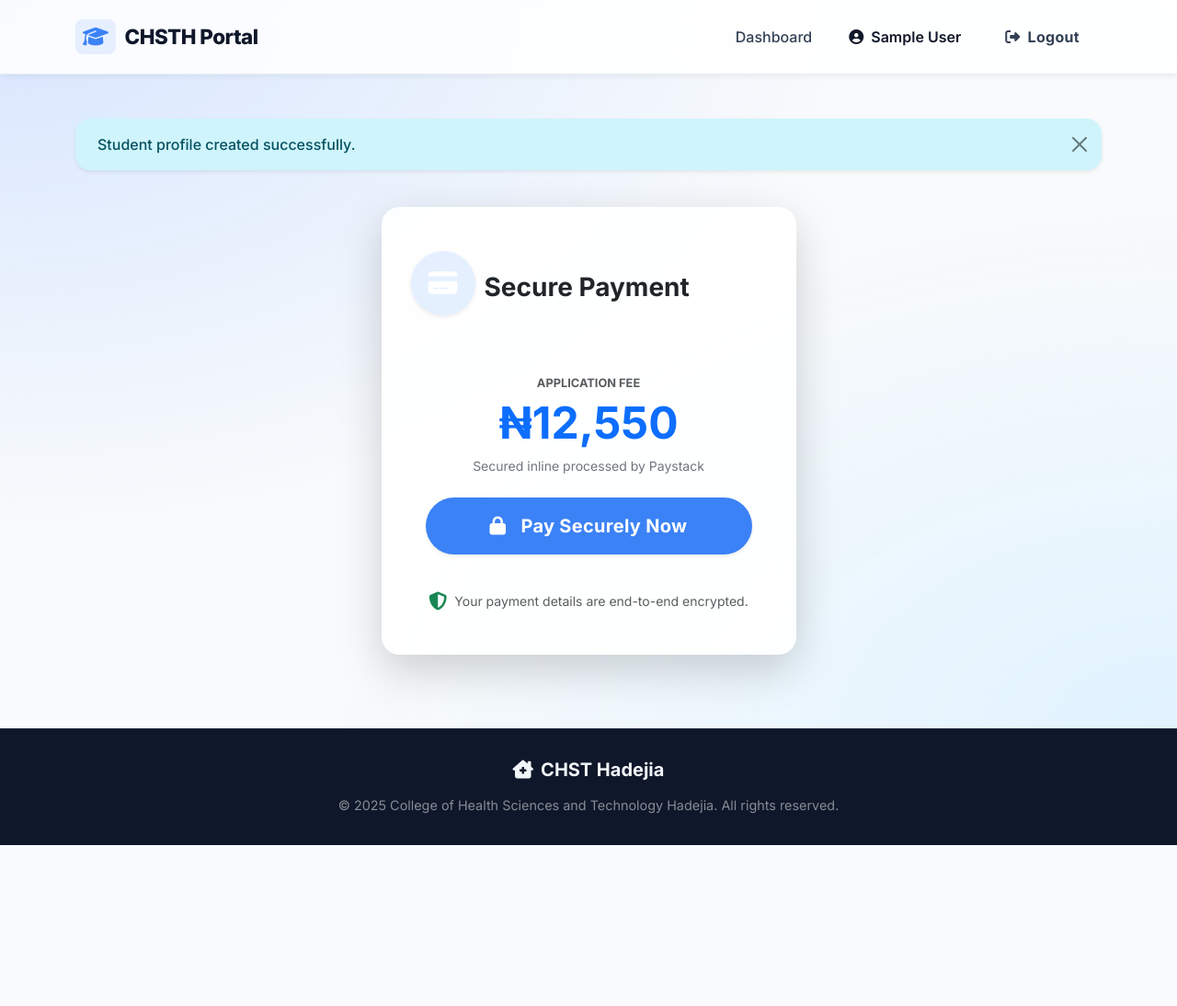
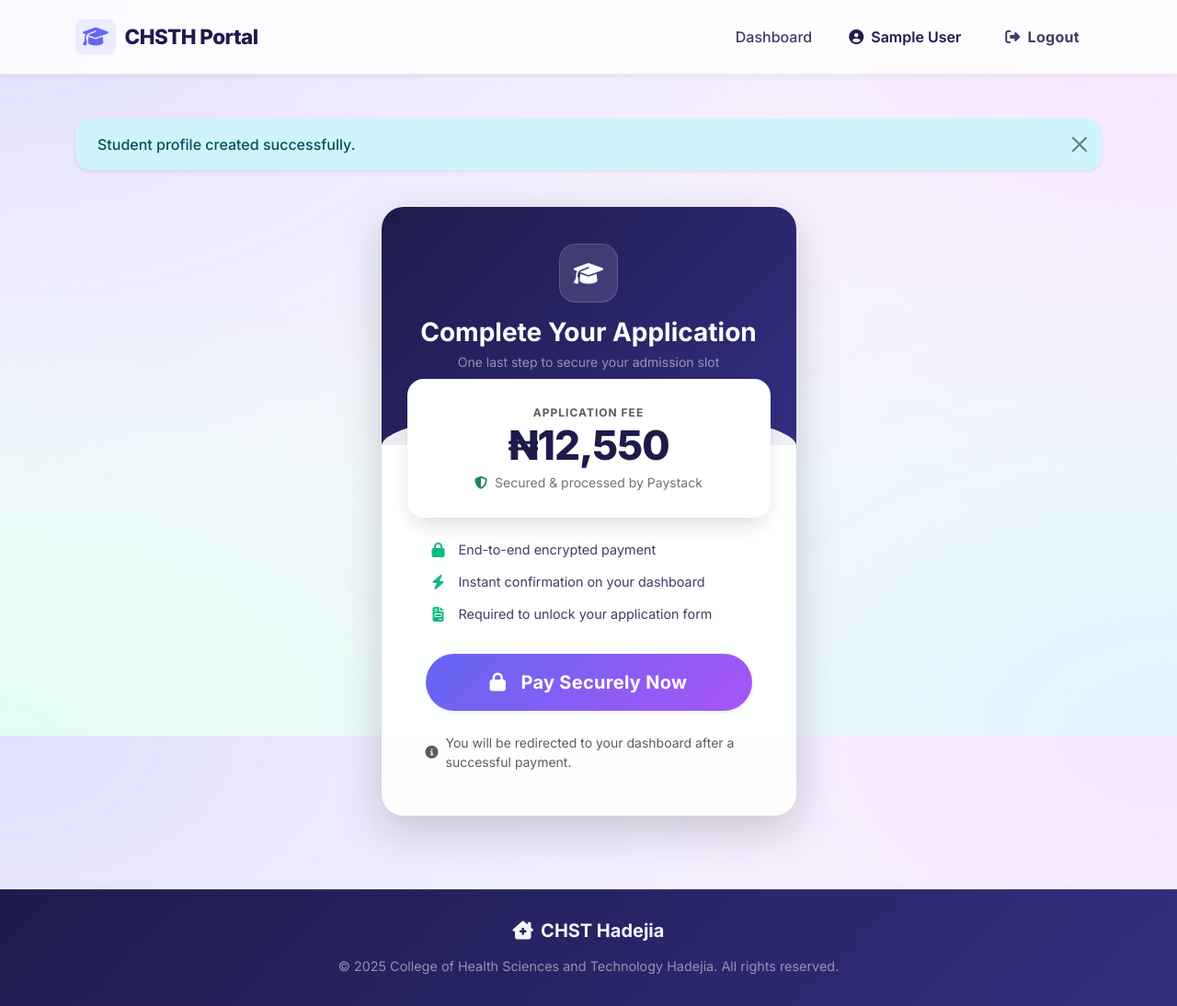
Before and after one commit to Yusuf-Babagana/chst-portal, a Django app: page /payment/ in a window 1280 px wide. Shown: the whole page at 92% size. Before the commit the page ends 919 px from the top, so only its background shows below. Run offline with Django 4.2, Linux system fonts and the light colour scheme; the visitor is signed in with stand-in values (Sample User, id 1); data comes from the database, SQL or seed files in the repository; data that the repository does not hold is empty; some libraries are stand-ins or nearby versions.

Commit message:
Redesign payment page and site theme; make application fee admin-editable
- Add SiteConfiguration singleton model so staff can change the
  application fee from Django admin instead of editing settings.py.
- Wire payment view to read the fee from SiteConfiguration.
- Redesign payment.html to match the app's glassmorphism style,
  with a dynamic fee display and a loading state on the pay button.
- Refresh the site-wide color palette in base.html (indigo/purple
  gradient accents) and sync Bootstrap's own utility-class colors
  so text-primary/bg-primary/btn-outline-primary match everywhere.

Co-Authored-By: Claude Sonnet 5 <noreply@anthropic.com>

```diff
--- a/chsth_admission/settings.py
+++ b/chsth_admission/settings.py
@@ -25,6 +25,7 @@ INSTALLED_APPS = [
     'django.contrib.sessions',
     'django.contrib.messages',
     'django.contrib.staticfiles',
+    'django.contrib.humanize',
     'crispy_forms',
     'crispy_bootstrap5',
     'portal',
--- a/portal/views.py
+++ b/portal/views.py
@@ -5,7 +5,10 @@ from django.contrib import messages
 from django.http import JsonResponse, HttpResponse
 from django.views.decorators.csrf import csrf_exempt
 from django.conf import settings
-from .models import Student, Application, Payment, ReferralCode, SchoolAttended, SSCEResult, UploadedDocument
+from .models import (
+    SiteConfiguration, Student, Application, Payment, ReferralCode,
+    SchoolAttended, SSCEResult, UploadedDocument
+)
 from .forms import (
     SignupForm, LoginForm, ReferralCodeForm, SectionAForm,
     SchoolAttendedFormSet, SSCEResultFormSet, SectionDForm,
@@ -126,18 +129,20 @@ def payment(request):
         return redirect('dashboard')
 
     reference = f"CHSTH-{request.user.id}-{timezone.now().timestamp()}"
+    application_fee = SiteConfiguration.get_solo().application_fee
 
     Payment.objects.create(
         student=student,
         reference=reference,
-        amount=settings.APPLICATION_FEE,
+        amount=application_fee,
         status='pending'
     )
 
     context = {
         'paystack_public_key': settings.PAYSTACK_PUBLIC_KEY,
         'email': request.user.email,
-        'amount': settings.APPLICATION_FEE * 100,
+        'amount': int(application_fee * 100),
+        'display_amount': application_fee,
         'reference': reference,
     }
 
--- a/templates/base.html
+++ b/templates/base.html
@@ -18,15 +18,31 @@
 
     <style>
         :root {
-            --primary-color: #0f172a;     /* Slate 900 */
-            --primary-light: #1e293b;     /* Slate 800 */
-            --accent-color: #3b82f6;      /* Blue 500 */
-            --accent-hover: #2563eb;      /* Blue 600 */
+            --primary-color: #1e1b4b;     /* Indigo 950 */
+            --primary-light: #312e81;     /* Indigo 900 */
+            --accent-color: #6366f1;      /* Indigo 500 */
+            --accent-hover: #4f46e5;      /* Indigo 600 */
+            --accent-rgb: 99, 102, 241;
+            --accent-secondary: #a855f7;  /* Purple 500, used in gradients */
+            --highlight-color: #f59e0b;   /* Amber 500 */
             --success-color: #10b981;     /* Emerald 500 */
-            --bg-color: #f8fafc;          /* Slate 50 */
-            --card-bg: rgba(255, 255, 255, 0.9);
-            --text-main: #334155;         /* Slate 700 */
-            --text-heading: #0f172a;      /* Slate 900 */
+            --success-rgb: 16, 185, 129;
+            --bg-color: #f7f7fd;          /* Soft Indigo 50 */
+            --card-bg: rgba(255, 255, 255, 0.92);
+            --text-main: #3f3d63;         /* Indigo-tinted Slate 700 */
+            --text-heading: #1e1b4b;      /* Indigo 950 */
+
+            /* Keep Bootstrap's own utility classes (text-primary, bg-primary,
+               btn-outline-primary, links, form checks, etc.) in sync with the
+               custom palette above, without editing every template. */
+            --bs-primary: var(--accent-color);
+            --bs-primary-rgb: var(--accent-rgb);
+            --bs-link-color: var(--accent-color);
+            --bs-link-color-rgb: var(--accent-rgb);
+            --bs-link-hover-color: var(--accent-hover);
+            --bs-primary-text-emphasis: var(--accent-hover);
+            --bs-primary-bg-subtle: #eef0fd;
+            --bs-primary-border-subtle: #c7cbf7;
         }
 
         body {
@@ -38,8 +54,10 @@
             flex-direction: column;
             -webkit-font-smoothing: antialiased;
             background-image:
-                radial-gradient(at 0% 0%, hsla(217,100%,92%,1) 0, transparent 50%),
-                radial-gradient(at 100% 100%, hsla(204,100%,94%,1) 0, transparent 50%);
+                radial-gradient(at 0% 0%, hsla(243, 100%, 94%, 1) 0, transparent 50%),
+                radial-gradient(at 100% 0%, hsla(280, 100%, 95%, 1) 0, transparent 50%),
+                radial-gradient(at 100% 100%, hsla(199, 100%, 94%, 1) 0, transparent 50%),
+                radial-gradient(at 0% 100%, hsla(160, 90%, 94%, 1) 0, transparent 45%);
             background-attachment: fixed;
         }
 
@@ -66,7 +84,7 @@
 
         .navbar-brand i {
             color: var(--accent-color);
-            background: rgba(59, 130, 246, 0.1);
+            background: rgba(var(--accent-rgb), 0.1);
             padding: 8px;
             border-radius: 8px;
         }
@@ -82,7 +100,7 @@
 
         .navbar-nav .nav-link:hover, .navbar-nav .nav-link.active {
             color: var(--accent-color) !important;
-            background-color: rgba(59, 130, 246, 0.05);
+            background-color: rgba(var(--accent-rgb), 0.07);
         }
 
         /* Beautiful Cards */
@@ -133,29 +151,29 @@
         }
 
         .btn-primary {
-            background-color: var(--accent-color);
+            background: linear-gradient(135deg, var(--accent-color), var(--accent-secondary));
             border: none;
             color: white;
-            box-shadow: 0 4px 6px -1px rgba(59, 130, 246, 0.3);
+            box-shadow: 0 4px 6px -1px rgba(var(--accent-rgb), 0.35);
         }
 
         .btn-primary:hover {
-            background-color: var(--accent-hover);
+            background: linear-gradient(135deg, var(--accent-hover), var(--accent-secondary));
             transform: translateY(-2px);
-            box-shadow: 0 10px 15px -3px rgba(59, 130, 246, 0.4);
+            box-shadow: 0 10px 20px -3px rgba(var(--accent-rgb), 0.45);
             color: white;
         }
 
         .btn-success {
             background-color: var(--success-color);
             border: none;
-            box-shadow: 0 4px 6px -1px rgba(16, 185, 129, 0.3);
+            box-shadow: 0 4px 6px -1px rgba(var(--success-rgb), 0.3);
         }
 
         .btn-success:hover {
             background-color: #059669; /* Emerald 600 */
             transform: translateY(-2px);
-            box-shadow: 0 10px 15px -3px rgba(16, 185, 129, 0.4);
+            box-shadow: 0 10px 15px -3px rgba(var(--success-rgb), 0.4);
         }
 
         /* Form styling */
@@ -170,7 +188,7 @@
 
         .form-control:focus, .form-select:focus {
             border-color: var(--accent-color);
-            box-shadow: 0 0 0 4px rgba(59, 130, 246, 0.15);
+            box-shadow: 0 0 0 4px rgba(var(--accent-rgb), 0.15);
             background-color: #fff;
         }
 
@@ -268,7 +286,7 @@
         .stepper-item.active .step-counter {
             background-color: var(--accent-color);
             color: white;
-            box-shadow: 0 0 0 4px rgba(59, 130, 246, 0.2);
+            box-shadow: 0 0 0 4px rgba(var(--accent-rgb), 0.2);
         }
 
         .step-name {
@@ -285,7 +303,7 @@
 
         /* Footer */
         .footer {
-            background-color: var(--primary-color);
+            background: linear-gradient(135deg, var(--primary-color), var(--primary-light));
             color: #f1f5f9;
             padding: 2rem 0;
             margin-top: auto;
--- a/templates/portal/payment.html
+++ b/templates/portal/payment.html
@@ -1,29 +1,142 @@
 {% extends 'base.html' %}
+{% load humanize %}
 
 {% block title %}Payment - CHSTH Admission Portal{% endblock %}
+
+{% block extra_css %}
+<style>
+    .payment-card {
+        border-radius: 24px;
+        overflow: hidden;
+        position: relative;
+    }
+
+    .payment-hero {
+        background: linear-gradient(135deg, var(--primary-color) 0%, var(--primary-light) 100%);
+        padding: 2.5rem 2rem 5rem;
+        text-align: center;
+        position: relative;
+    }
+
+    .payment-hero::after {
+        content: '';
+        position: absolute;
+        left: 0; right: 0; bottom: -1px;
+        height: 40px;
+        background: var(--card-bg);
+        border-radius: 50% 50% 0 0 / 100% 100% 0 0;
+    }
+
+    .payment-icon-badge {
+        width: 64px;
+        height: 64px;
+        border-radius: 18px;
+        background: rgba(255, 255, 255, 0.12);
+        display: inline-flex;
+        align-items: center;
+        justify-content: center;
+        color: #fff;
+        font-size: 1.6rem;
+        margin-bottom: 1rem;
+        border: 1px solid rgba(255, 255, 255, 0.15);
+    }
+
+    .amount-card {
+        background: #fff;
+        border-radius: 18px;
+        padding: 1.75rem 1.5rem;
+        margin: -4.5rem 1.75rem 1.5rem;
+        position: relative;
+        z-index: 2;
+        box-shadow: 0 12px 24px -8px rgba(15, 23, 42, 0.18);
+        text-align: center;
+    }
+
+    .amount-value {
+        font-size: 2.75rem;
+        font-weight: 800;
+        color: var(--text-heading);
+        letter-spacing: -1px;
+        line-height: 1;
+    }
+
+    .payment-features {
+        display: flex;
+        flex-direction: column;
+        gap: 0.85rem;
+        text-align: left;
+        padding: 0 0.25rem;
+        margin-bottom: 2rem;
+    }
+
+    .payment-features .feature-row {
+        display: flex;
+        align-items: center;
+        gap: 12px;
+        font-size: 0.9rem;
+        color: var(--text-main);
+    }
+
+    .payment-features .feature-row i {
+        color: var(--success-color);
+        font-size: 1rem;
+        width: 20px;
+        text-align: center;
+        flex-shrink: 0;
+    }
+
+    #pay-button:disabled {
+        opacity: 0.7;
+        cursor: not-allowed;
+        transform: none !important;
+    }
+</style>
+{% endblock %}
 
 {% block content %}
 <div class="row justify-content-center align-items-center mb-5" style="min-height: 60vh;">
     <div class="col-md-8 col-lg-6 col-xl-5 mt-4">
-        <div class="card border-0 shadow-lg text-center" style="border-radius: 20px;">
-            <div class="card-header bg-transparent border-bottom-0 pt-5 pb-0">
-                <div class="bg-primary text-white bg-opacity-10 text-primary rounded-circle d-inline-flex justify-content-center align-items-center mb-3 shadow-sm" style="width: 70px; height: 70px;">
-                    <i class="fas fa-credit-card fs-3"></i>
+        <div class="card payment-card border-0 shadow-lg">
+            <div class="payment-hero">
+                <div class="payment-icon-badge">
+                    <i class="fas fa-graduation-cap"></i>
                 </div>
-                <h3 class="fw-bold text-dark">Secure Payment</h3>
+                <h3 class="fw-bold text-white mb-1">Complete Your Application</h3>
+                <p class="text-white-50 mb-0 small">One last step to secure your admission slot</p>
             </div>
-            <div class="card-body p-4 p-md-5 pt-3">
-                <p class="text-muted text-uppercase tracking-widest fw-bold mb-1" style="font-size: 0.8rem;">Application Fee</p>
-                <h1 class="display-5 fw-bold text-primary mb-2">₦12,550</h1>
-                <p class="text-secondary small mb-4">Secured inline processed by Paystack</p>
 
-                <button id="pay-button" class="btn btn-primary w-100 btn-lg rounded-pill shadow-sm hover-lift mb-3 py-3 fw-bold">
+            <div class="amount-card">
+                <p class="text-muted text-uppercase fw-bold mb-1" style="font-size: 0.75rem; letter-spacing: 1px;">Application Fee</p>
+                <div class="amount-value">₦{{ display_amount|floatformat:0|intcomma }}</div>
+                <p class="text-secondary small mb-0 mt-2">
+                    <i class="fas fa-shield-alt text-success me-1"></i>
+                    Secured &amp; processed by Paystack
+                </p>
+            </div>
+
+            <div class="card-body pt-0 px-4 px-md-5 pb-4 pb-md-5">
+                <div class="payment-features">
+                    <div class="feature-row">
+                        <i class="fas fa-lock"></i>
+                        <span>End-to-end encrypted payment</span>
+                    </div>
+                    <div class="feature-row">
+                        <i class="fas fa-bolt"></i>
+                        <span>Instant confirmation on your dashboard</span>
+                    </div>
+                    <div class="feature-row">
+                        <i class="fas fa-file-invoice"></i>
+                        <span>Required to unlock your application form</span>
+                    </div>
+                </div>
+
+                <button id="pay-button" class="btn btn-primary w-100 btn-lg rounded-pill shadow-sm hover-lift py-3 fw-bold">
                     <i class="fas fa-lock me-2"></i> Pay Securely Now
                 </button>
 
                 <div class="d-flex justify-content-center align-items-center gap-2 mt-4 text-muted small">
-                    <i class="fas fa-shield-alt text-success fs-5"></i>
-                    <span>Your payment details are end-to-end encrypted.</span>
+                    <i class="fas fa-info-circle"></i>
+                    <span>You will be redirected to your dashboard after a successful payment.</span>
                 </div>
             </div>
         </div>
@@ -35,12 +148,18 @@
 <script src="https://js.paystack.co/v1/inline.js"></script>
 <script>
     document.getElementById('pay-button').addEventListener('click', function() {
+        var payButton = this;
+        var originalHtml = payButton.innerHTML;
+
         var handler = PaystackPop.setup({
             key: '{{ paystack_public_key }}',
             email: '{{ email }}',
             amount: {{ amount }},
             ref: '{{ reference }}',
             callback: function(response) {
+                payButton.disabled = true;
+                payButton.innerHTML = '<i class="fas fa-spinner fa-spin me-2"></i> Verifying payment...';
+
                 fetch('{% url "payment_callback" %}', {
                     method: 'POST',
                     headers: {
@@ -57,7 +176,14 @@
                         window.location.href = '{% url "dashboard" %}';
                     } else {
                         alert('Payment verification failed. Please contact support.');
+                        payButton.disabled = false;
+                        payButton.innerHTML = originalHtml;
                     }
+                })
+                .catch(function() {
+                    alert('Payment verification failed. Please contact support.');
+                    payButton.disabled = false;
+                    payButton.innerHTML = originalHtml;
                 });
             },
             onClose: function() {
```
Also changed, not shown: portal/admin.py (+28 -1 lines), portal/models.py (+39 -0 lines), portal/migrations/0003_siteconfiguration.py (added).
